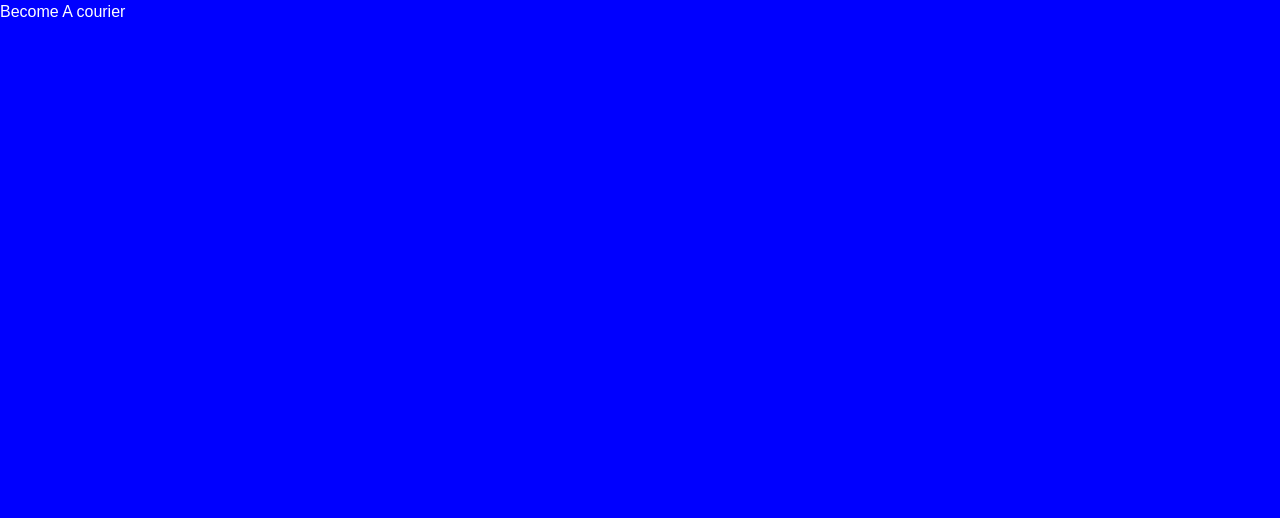
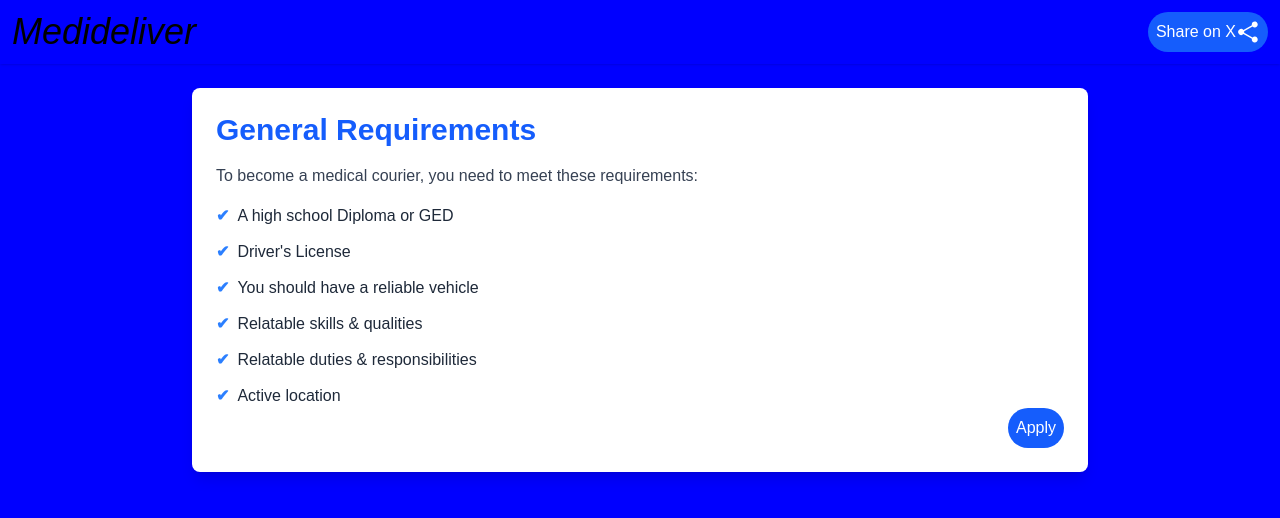
Before and after one commit to MUNACHIW/Medideliver, a Next.js app: page /becomeacourier in a window 1280 px wide. Shown: the top 518 px of the page. Built offline with nearby package versions, Linux system fonts and the light colour scheme.

Commit message:
layout update

```diff
--- a/src/app/becomeacourier/page.js
+++ b/src/app/becomeacourier/page.js
@@ -1,5 +1,57 @@
+import Link from "next/link";
+import { ShareIcon } from '@heroicons/react/24/solid'
+
+
 export default function Becomeacourier() {
+    const tweetText = encodeURIComponent("Become a medical courier today! Check out the requirements here.");
+    const tweetURL = encodeURIComponent("https://medideliver.vercel.app/becomeacourier"); // Replace with your actual link
+    const xShareURL = `https://x.com/intent/tweet?text=${tweetText}&url=${tweetURL}`;
+
     return (
-        <h1>Become A courier</h1>
-    )
+        <>
+            <div className="first-section flex justify-between align-center nav w-[100%] shadow p-3 ">
+                <h3 className="text-black text-4xl text-capitalize" style={{ fontFamily: "sans-serif", fontStyle: "italic" }}>
+                    <Link href="/">  Medideliver</Link>
+                </h3>
+                <Link href={xShareURL} target="_blank" rel="noopener noreferrer" className="bg-blue-600  flex align-center text-white p-2 rounded-[30px]">
+                    Share on X
+                    <ShareIcon className="size-6 text-white-500" />
+                </Link>
+
+            </div>
+            <main className="container mx-auto max-w-4xl p-6 bg-white shadow-lg rounded-lg mt-6">
+                <h1 className="text-3xl font-semibold text-blue-600 mb-4">General Requirements</h1>
+                <p className="text-gray-700 mb-4">
+                    To become a medical courier, you need to meet these requirements:
+                </p>
+                <ol className="list-decimal list-inside space-y-3 text-gray-800">
+                    <li className="flex items-center gap-2">
+                        <span className="font-bold text-blue-500">✔</span> A high school Diploma or GED
+                    </li>
+                    <li className="flex items-center gap-2">
+                        <span className="font-bold text-blue-500">✔</span> Driver's License
+                    </li>
+                    <li className="flex items-center gap-2">
+                        <span className="font-bold text-blue-500">✔</span> You should have a reliable vehicle
+                    </li>
+                    <li className="flex items-center gap-2">
+                        <span className="font-bold text-blue-500">✔</span> Relatable skills & qualities
+                    </li>
+                    <li className="flex items-center gap-2">
+                        <span className="font-bold text-blue-500">✔</span> Relatable duties & responsibilities
+                    </li>
+                    <li className="flex items-center gap-2">
+                        <span className="font-bold text-blue-500">✔</span> Active location
+                    </li>
+                </ol>
+                <div className=" flex  justify-end w-full">
+
+                    <Link href="" className="bg-blue-600 text-white p-2 rounded-[30px]">
+                        Apply
+                    </Link>
+                </div>
+            </main>
+
+        </>
+    );
 }
--- a/src/app/createaccount/page.js
+++ b/src/app/createaccount/page.js
@@ -26,11 +26,9 @@ export default function Createaccount() {
                             createaccount with google
 
                         </button>
-                        <p style={{ textAlign: "center" }}><span>Become  A Medical Courier</span>
-                            <Link href="/becomeacaregiver"> click the link</Link></p>
+                        <p style={{ textAlign: "center" }}><span>Already have an account</span>
+                            <Link href="/login"> login</Link></p>
                     </form>
-                    <p><span>Become  A Caregiver</span>
-                        <Link href="/becomeacaregiver"> click the link</Link></p>
                 </div>
             </div>
         </section>
--- a/src/app/globals.css
+++ b/src/app/globals.css
@@ -188,6 +188,12 @@ outline:1px solid#21B9D6;
 .input2{
   margin-bottom: 15px;
 }
+.first-section{
+  align-items:center;
+}
+.share-button{
+
+}
 .login{
   border:none;
   background-color: rgb(50, 115, 235);
--- a/src/app/login/page.js
+++ b/src/app/login/page.js
@@ -23,11 +23,10 @@ export default function Login() {
                             log in with google
 
                         </button>
-                        <p style={{ textAlign: "center" }}><span>Become  A Medical Courier</span>
-                            <Link href="/becomeacaregiver"> click the link</Link></p>
+                        <p style={{ textAlign: "center" }}><span>Already have an account</span>
+                            <Link href="/createaccount"> click the link</Link></p>
                     </form>
-                    <p><span>Become  A Caregiver</span>
-                        <Link href="/becomeacaregiver"> click the link</Link></p>
+
                 </div>
             </div>
         </section>
```
Also changed, not shown: package.json (+5 -4 lines), 1 other file (tests, documents, lock files or other folders).
